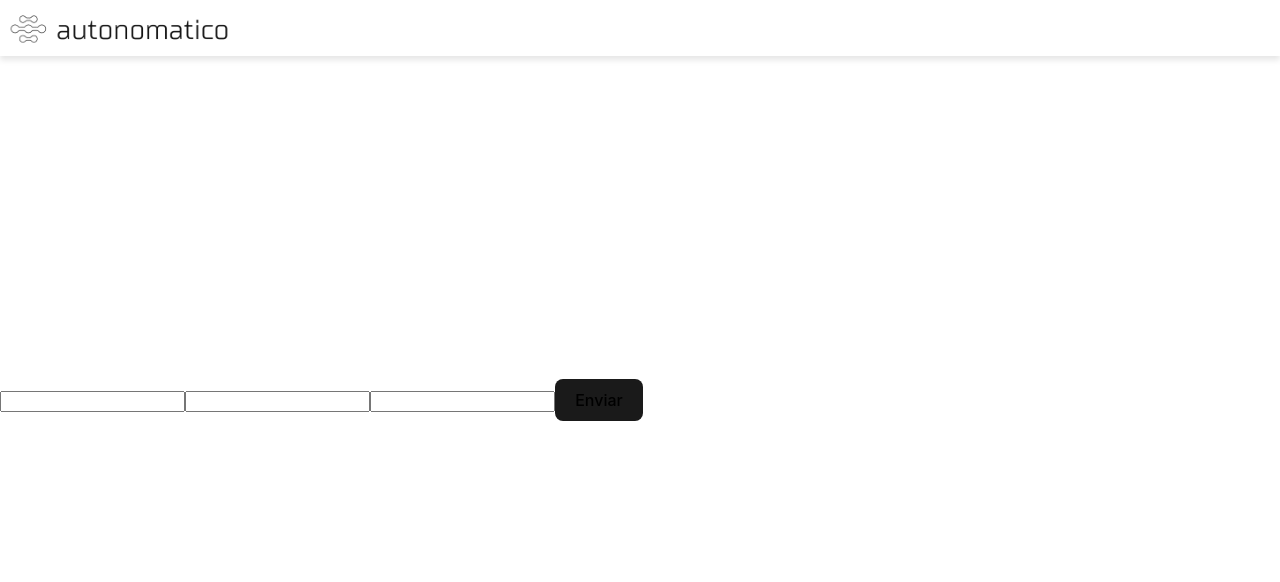
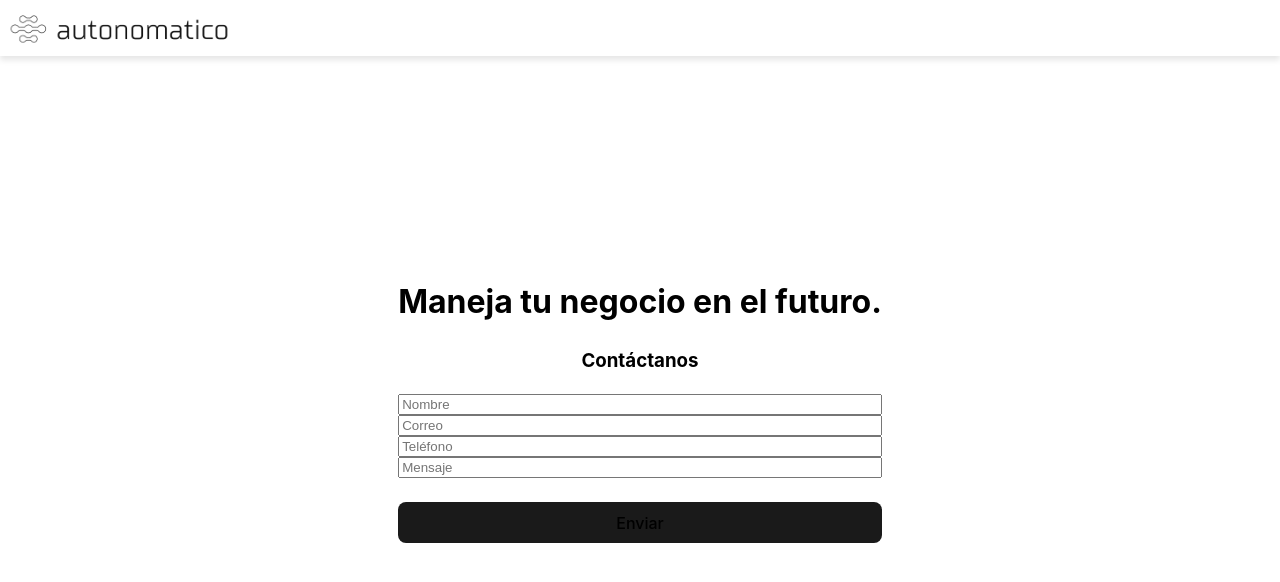
Before and after one commit to emiliomarcos/AAA, a React (Vite) app: page / in a window 1280 px wide. Shown: the top 582 px of the page. Built offline with nearby package versions, Linux system fonts and the light colour scheme.

Commit message:
organize form

```diff
--- a/src/App.css
+++ b/src/App.css
@@ -1,9 +1,9 @@
-/* #root {
+#root {
   max-width: 1280px;
   margin: 0 auto;
   padding: 2rem;
   text-align: center;
-} */
+}
 
 .main-container {
   display: flex;
--- a/src/App.tsx
+++ b/src/App.tsx
@@ -5,6 +5,7 @@ export default function App() {
 
   return (
     <>
+      <h1>Maneja tu negocio en el futuro.</h1>
       <Navbar />
       <Form />
     </>
--- a/src/Components/Form/Form.css
+++ b/src/Components/Form/Form.css
@@ -0,0 +1,4 @@
+.contact-form {
+  display: flex;
+  flex-direction: column;
+}
--- a/src/Components/Form/Form.tsx
+++ b/src/Components/Form/Form.tsx
@@ -2,11 +2,16 @@ import './Form.css'
 
 export default function Form() {
   return (
-    <form>
-      <input type='text'></input>
-      <input type='text'></input>
-      <input type='text'></input>
-      <button>Enviar</button>
-    </form>
+    <>
+      <h3>Contáctanos</h3>
+      <form className='contact-form'>
+        <input type='text' placeholder='Nombre'></input>
+        <input type='text' placeholder='Correo'></input>
+        <input type='text' placeholder='Teléfono'></input>
+        <input type='text' placeholder='Mensaje'></input>
+        <br></br>
+        <button>Enviar</button>
+      </form>
+    </>
   )
 }
--- a/src/index.css
+++ b/src/index.css
@@ -31,6 +31,7 @@ body {
   min-height: 100vh;
 }
 
+
 button {
   border-radius: 8px;
   border: 1px solid transparent;
```
